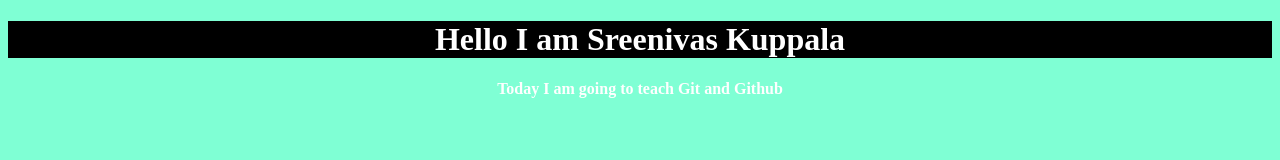
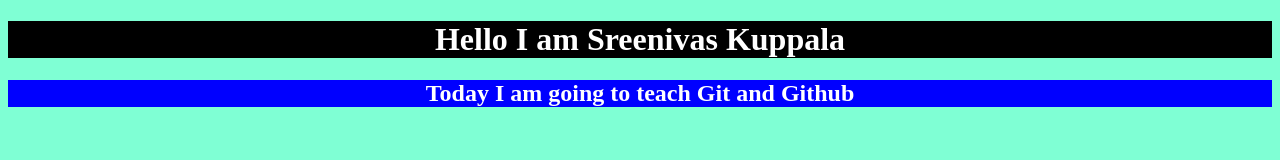
Before and after one commit to sreenivaskuppala2002/Hi, a plain HTML site: page index.html in a window 1280 px wide. Drawn offline with Linux system fonts and the light colour scheme.

Commit message:
fourth commit

```diff
--- a/index.css
+++ b/index.css
@@ -6,3 +6,6 @@ body{
 h1{
     background-color: black;
 }
+h2{
+    background-color: blue;
+}
--- a/index.html
+++ b/index.html
@@ -8,6 +8,6 @@
 </head>
 <body>
     <h1>Hello I am Sreenivas Kuppala</h1>
-    <h4>Today I am going to teach Git and Github</h4>
+    <h2>Today I am going to teach Git and Github</h2>
 </body>
 </html>
```
